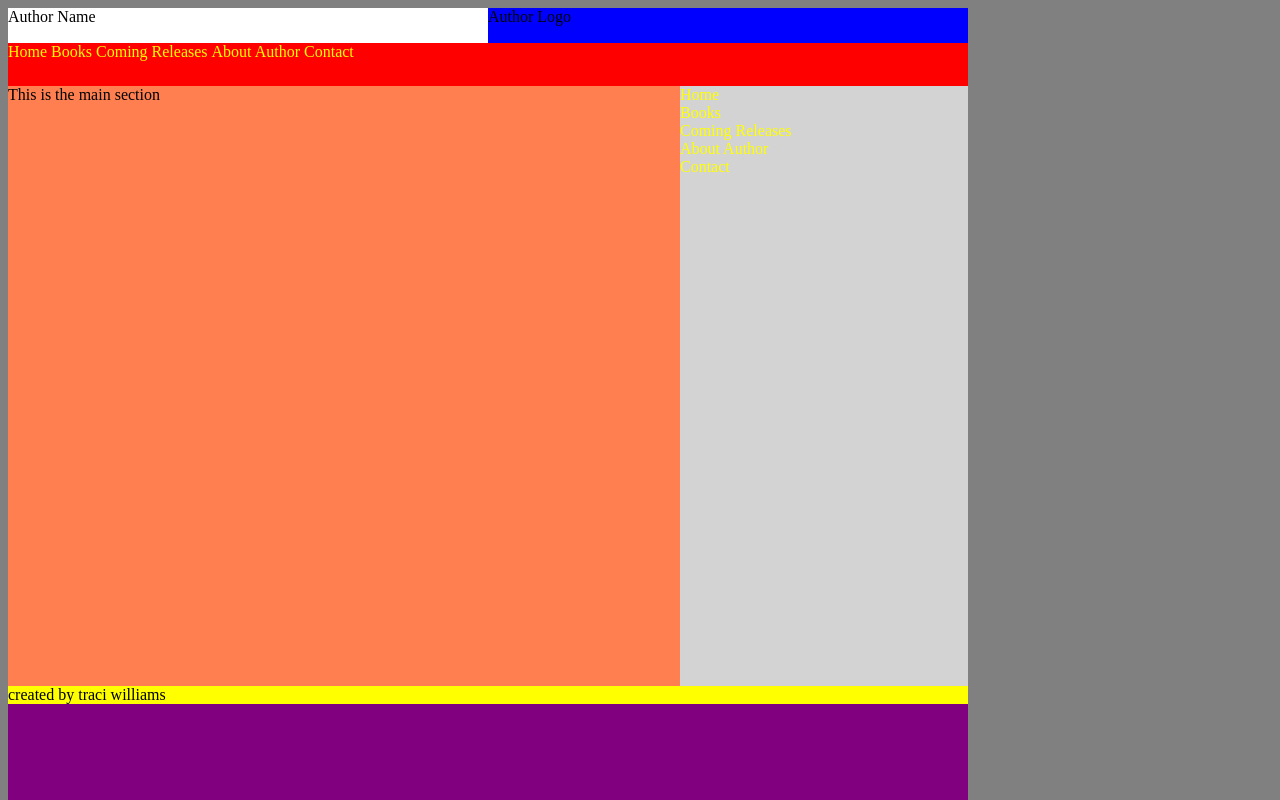
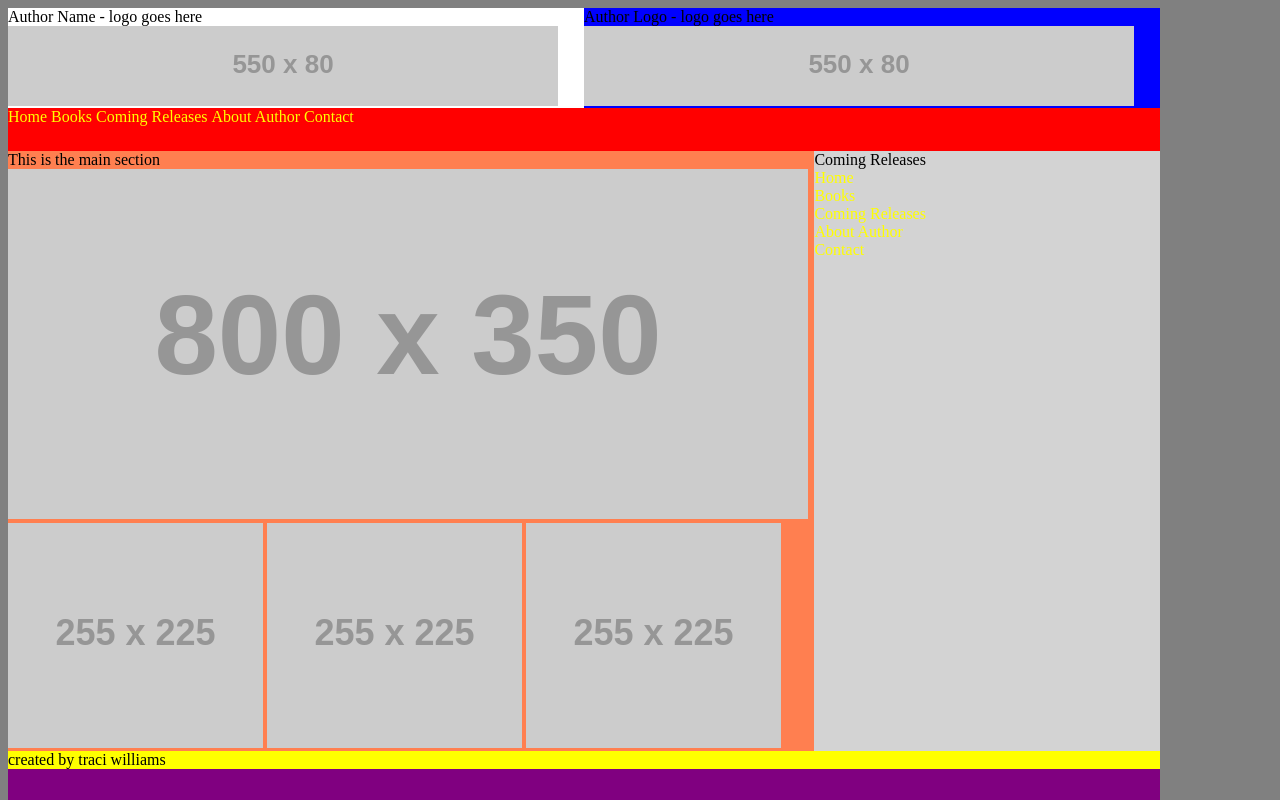
Before and after one commit to traciwilliams/book-author, a plain HTML site: page index.html in a window 1280 px wide. Shown: the top 800 px of the page. Drawn offline with Linux system fonts and the light colour scheme; placeholder pictures from the web are drawn by us.

Commit message:
main placeholder set

```diff
--- a/index.html
+++ b/index.html
@@ -7,8 +7,8 @@
 <body>
 	<div id="wrapper">
 
-		<div id="author-name">Author Name</div>
-		<div id="author-logo">Author Logo</div>
+		<div id="author-name">Author Name - logo goes here<img src="http://placehold.it/550x80"></div>
+		<div id="author-logo">Author Logo - logo goes here<img src="http://placehold.it/550x80"></div>
 
 			<header>
 				<nav id="main-nav">
@@ -20,9 +20,16 @@
 				</nav>
 			</header>
 
-			<main>This is the main section</main>
+			<main>This is the main section<br>
+				<img src="http://placehold.it/800x350">
+				<br>
+				<img src="http://placehold.it/255x225">
+				<img src="http://placehold.it/255x225">
+				<img src="http://placehold.it/255x225">
+			</main>
+
 			<aside>
-				<nav id="aside-nav">
+				<nav id="aside-nav">Coming Releases
 					<li><a href="#">Home</a></li>
 					<li><a href="#">Books</a></li>
 					<li><a href="#">Coming Releases</a></li>
--- a/styles/main.css
+++ b/styles/main.css
@@ -9,7 +9,7 @@ body {
 
 
 #wrapper {
-	width: 960px;
+	width: 90%;
 	height: 1000px;
 	margin: auto 0;
 	background-color: purple;
@@ -32,14 +32,14 @@ aside {
 /*==========HEADER=========*/
 #author-name {
 	width: 50%;
-	height: 35px;
+	height: 100px;
 	background-color: white;
 	float: left;
 }
 
 #author-logo {
 	width: 50%;
-	height: 35px;
+	height: 100px;
 	background-color: blue;
 	float: right;
 }
```
